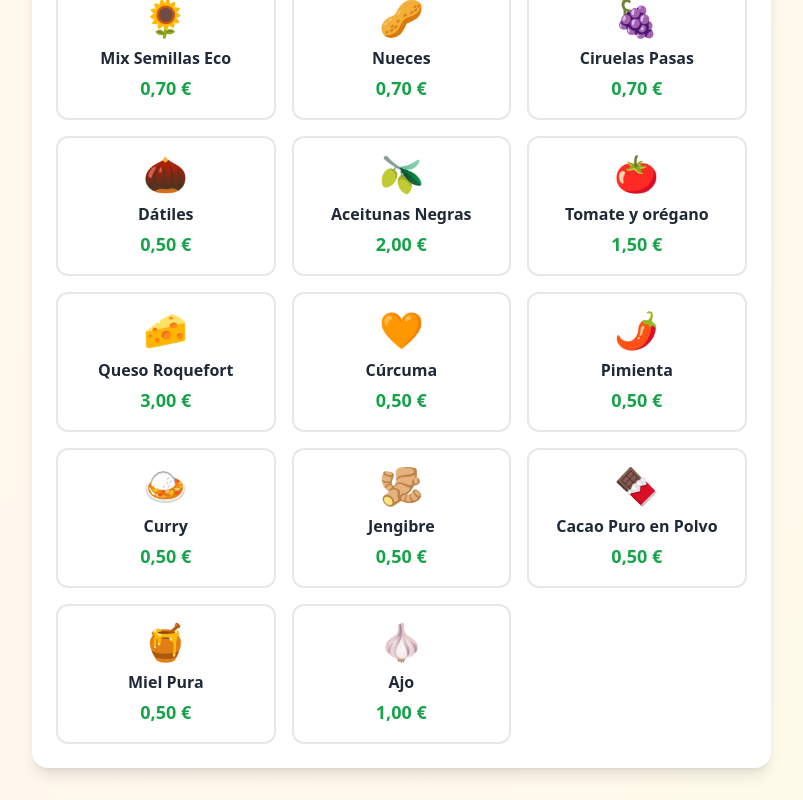
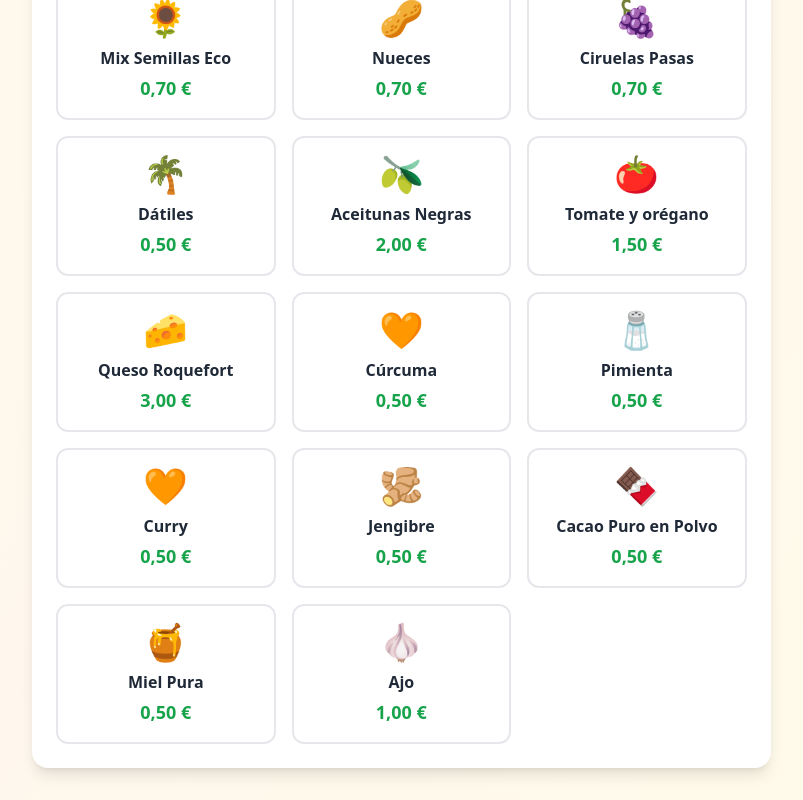
Before and after one commit to ruiznietocom-web/panes4, a React (Create React App) app: page / in a window 1280 px wide. Shown: the part 1216-2016 px from the top of the page, without its empty margins (48-851 px from the left). Built offline with nearby package versions, Linux system fonts and the light colour scheme.

Commit message:
Update products.js

```diff
--- a/src/data/products.js
+++ b/src/data/products.js
@@ -61,13 +61,13 @@ export const extras = [
   { id: 1, name: "Mix Semillas Eco", price: 0.70, icon: "🌻" },
   { id: 2, name: "Nueces", price: 0.70, icon: "🥜" },
   { id: 3, name: "Ciruelas Pasas", price: 0.70, icon: "🍇" },
-  { id: 4, name: "Dátiles", price: 0.50, icon: "🌰" },
+  { id: 4, name: "Dátiles", price: 0.50, icon: "🌴" },
   { id: 5, name: "Aceitunas Negras", price: 2, icon: "🫒" },
   { id: 6, name: "Tomate y orégano", price: 1.50, icon: "🍅" },
   { id: 7, name: "Queso Roquefort", price: 3, icon: "🧀" },
   { id: 8, name: "Cúrcuma", price: 0.50, icon: "🧡" },
-  { id: 9, name: "Pimienta", price: 0.50, icon: "🌶️" },
-  { id: 10, name: "Curry", price: 0.50, icon: "🍛" },
+  { id: 9, name: "Pimienta", price: 0.50, icon: "🧂" },
+  { id: 10, name: "Curry", price: 0.50, icon: "🧡" },
   { id: 11, name: "Jengibre", price: 0.50, icon: "🫚" },
   { id: 12, name: "Cacao Puro en Polvo", price: 0.50, icon: "🍫" },
   { id: 13, name: "Miel Pura", price: 0.50, icon: "🍯" },
```
